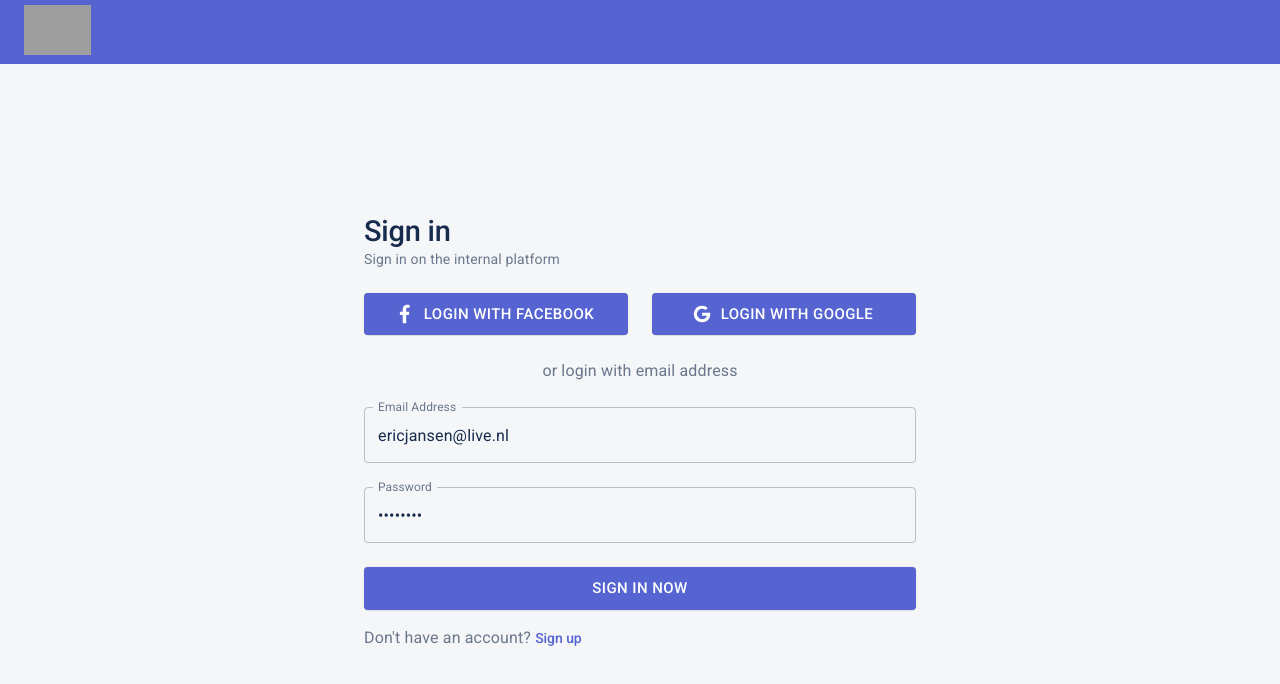
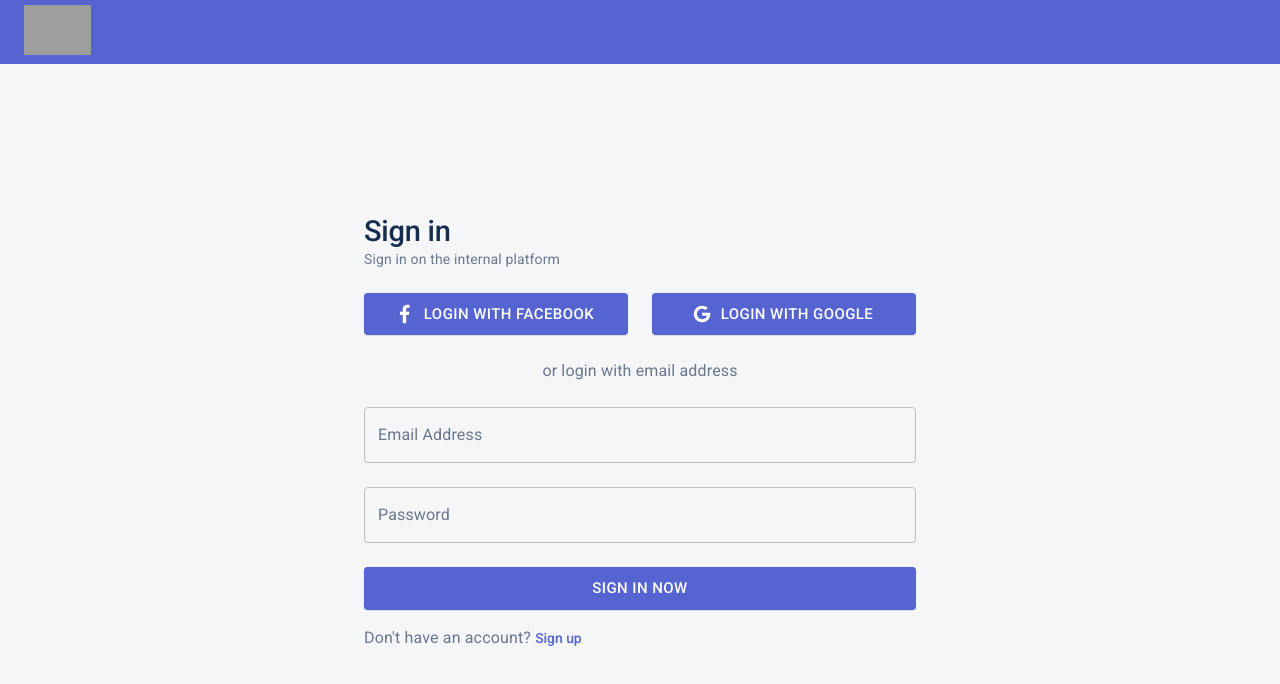
Before and after one commit to AppElent/firebase-appelent-satisfactory, a React (Create React App) app in the folder hosting/: page /login in a window 1280 px wide. Shown: the top 684 px of the page. Built offline with nearby package versions, Linux system fonts and the light colour scheme; no server answers; grey boxes are pictures that could not be loaded.

Commit message:
finetuning

```diff
--- a/hosting/src/components/DashboardSidebar.js
+++ b/hosting/src/components/DashboardSidebar.js
@@ -1,6 +1,7 @@
 import { useEffect } from 'react';
 import { Link as RouterLink, useLocation } from 'react-router-dom';
 import PropTypes from 'prop-types';
+import { getAuth } from 'firebase/auth';
 import {
   Avatar,
   Box,
@@ -21,12 +22,6 @@ import {
   Users as UsersIcon
 } from 'react-feather';
 import NavItem from './NavItem';
-
-const user = {
-  avatar: '/static/images/avatars/avatar_6.png',
-  jobTitle: 'Senior Developer',
-  name: 'Katarina Smith'
-};
 
 const items = [
   {
@@ -93,6 +88,24 @@ const items = [
 
 const DashboardSidebar = ({ onMobileClose, openMobile }) => {
   const location = useLocation();
+
+  const auth = getAuth();
+
+  let user = {
+    avatar: 'https://media.npr.org/assets/img/2016/01/07/macaca_nigra_self-portrait_custom-a8e13582c9ca6f71f5cd62815b8bb5d6ff112dc2-s800-c15.jpg',
+    jobTitle: 'Noob',
+    name: 'Mongo mongo'
+  };
+
+  console.log(auth);
+
+  if (auth.currentUser) {
+    user = {
+      avatar: auth.currentUser.photoURL || user.avatar,
+      jobTitle: 'Noob',
+      name: auth.currentUser.displayName || 'Unknown Username'
+    };
+  }
 
   useEffect(() => {
     if (openMobile && onMobileClose) {
--- a/hosting/src/pages/Login.js
+++ b/hosting/src/pages/Login.js
@@ -36,8 +36,8 @@ const Login = () => {
         <Container maxWidth="sm">
           <Formik
             initialValues={{
-              email: 'ericjansen@live.nl',
-              password: 'jansen22'
+              email: '',
+              password: ''
             }}
             validationSchema={Yup.object().shape({
               email: Yup.string().email('Must be a valid email').max(255).required('Email is required'),
@@ -49,7 +49,7 @@ const Login = () => {
                   // Signed in
                   // const { user } = userCredential;
                   console.log(userCredential);
-                  navigate('/app/dashboard', { replace: true });
+                  navigate('/demo/dashboard', { replace: true });
                 })
                 .catch((error) => {
                   // const errorCode = error.code;
```
Also changed, not shown: hosting/src/configuration_routes.js (+14 -1 lines), 1 other file (tests, documents, lock files or other folders).
